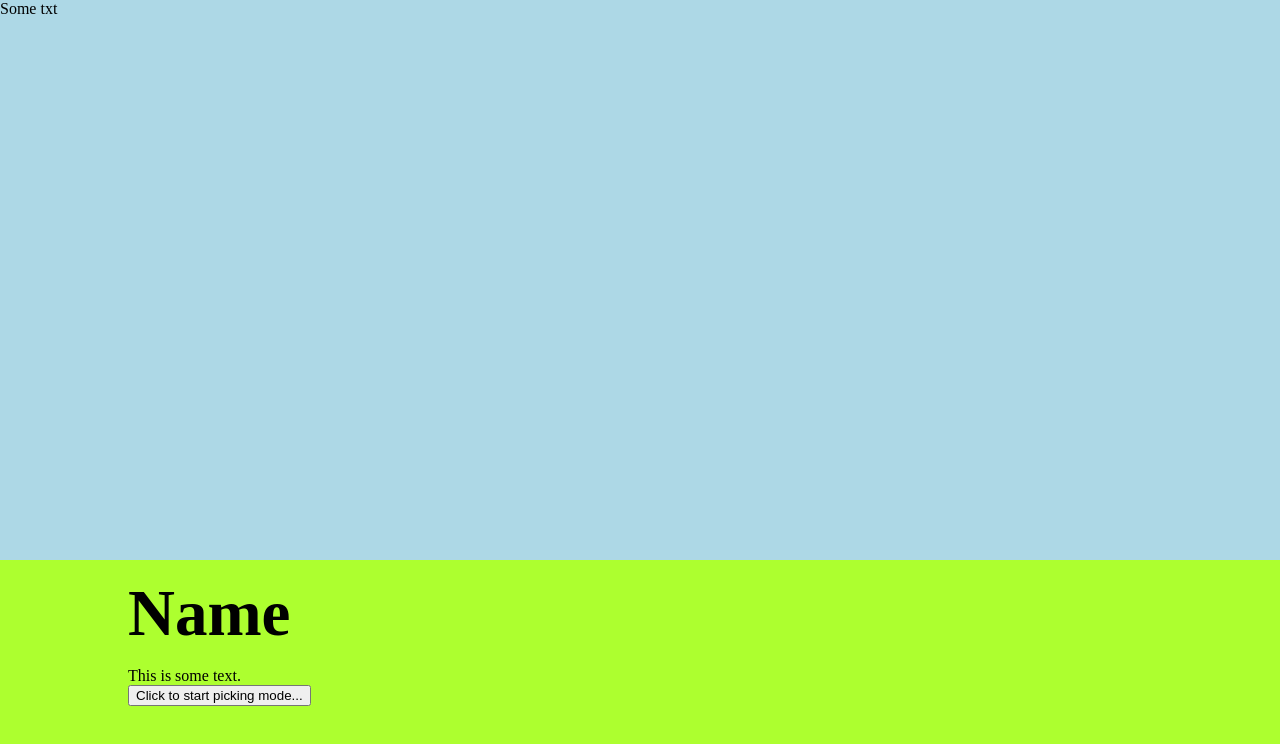
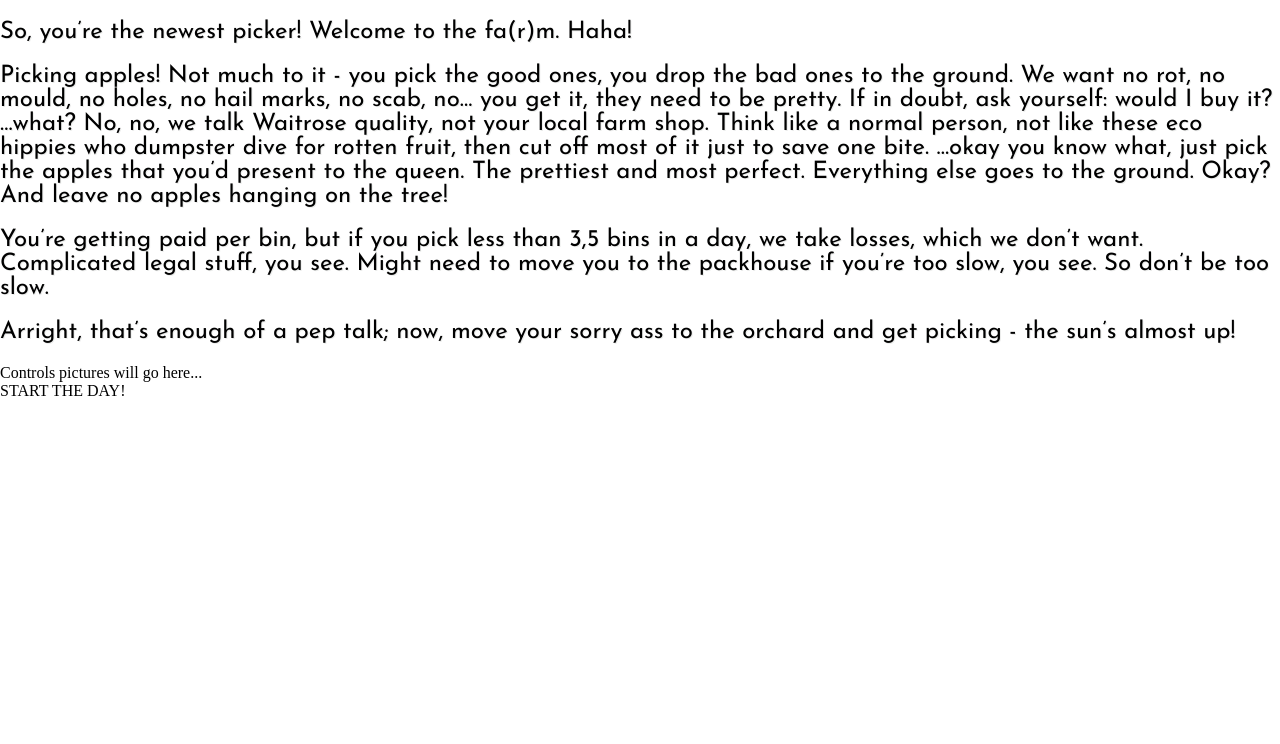
Before and after one commit to Shirral/Apple-Victoria, a plain HTML site: page index.html in a window 1280 px wide. Drawn offline with nearby package versions, Linux system fonts and the light colour scheme; a web font is replaced by a local one.

Commit message:
Update index.html to with the skeleton of the starting screen

```diff
--- a/index.html
+++ b/index.html
@@ -10,18 +10,22 @@
     </head>
     <body>
         <div id="screen">
-            <div id="main-frame">
-                <p>Some txt</p>
-            </div>
-            <div id="text-frame">
-                <div id="speakers-name">
-                    <h1>Name</h1>
-                </div>
-                <div id="speakers-dialogue">
-                    <p>This is some text.</p>
-                    <button>Click to start picking mode...</button>
-                </div>
-            </div>
+            <div id ='title-div'>
+    </div>
+    <div id='intro-text-div'>
+        <div>
+            <h2>So, you’re the newest picker! Welcome to the fa(r)m. Haha!</h2>
+            <h2>Picking apples! Not much to it - you pick the good ones, you drop the bad ones to the ground. We want no rot, no mould, no holes, no hail marks, no scab, no… you get it, they need to be pretty. If in doubt, ask yourself: would I buy it? …what? No, no, we talk Waitrose quality, not your local farm shop. Think like a normal person, not like these eco hippies who dumpster dive for rotten fruit, then cut off most of it just to save one bite. …okay you know what, just pick the apples that you’d present to the queen. The prettiest and most perfect. Everything else goes to the ground. Okay? And leave no apples hanging on the tree!</h2>
+            <h2>You’re getting paid per bin, but if you pick less than 3,5 bins in a day, we take losses, which we don’t want. Complicated legal stuff, you see. Might need to move you to the packhouse if you’re too slow, you see. So don’t be too slow.</h2>
+            <h2>Arright, that’s enough of a pep talk; now, move your sorry ass to the orchard and get picking - the sun’s almost up!</h2>
+        </div>
+    </div>
+    <div id='controls-div'>
+        <p>Controls pictures will go here...</p>
+    </div>
+    <div id='start-button'>
+        <p>START THE DAY!</p>
+    </div>
         </div>
         <script src="https://code.jquery.com/jquery-3.7.1.min.js"></script>
         <script src="assets/js/script.js" async defer></script>
```
